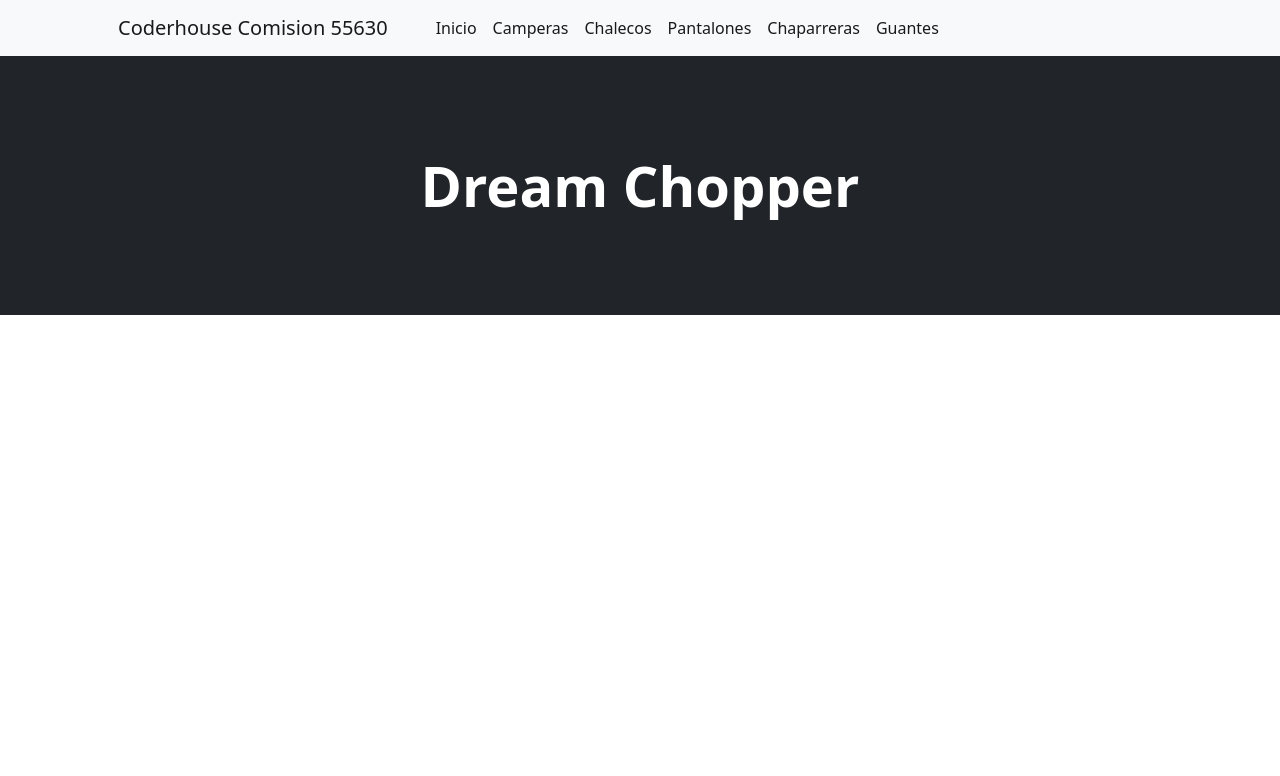
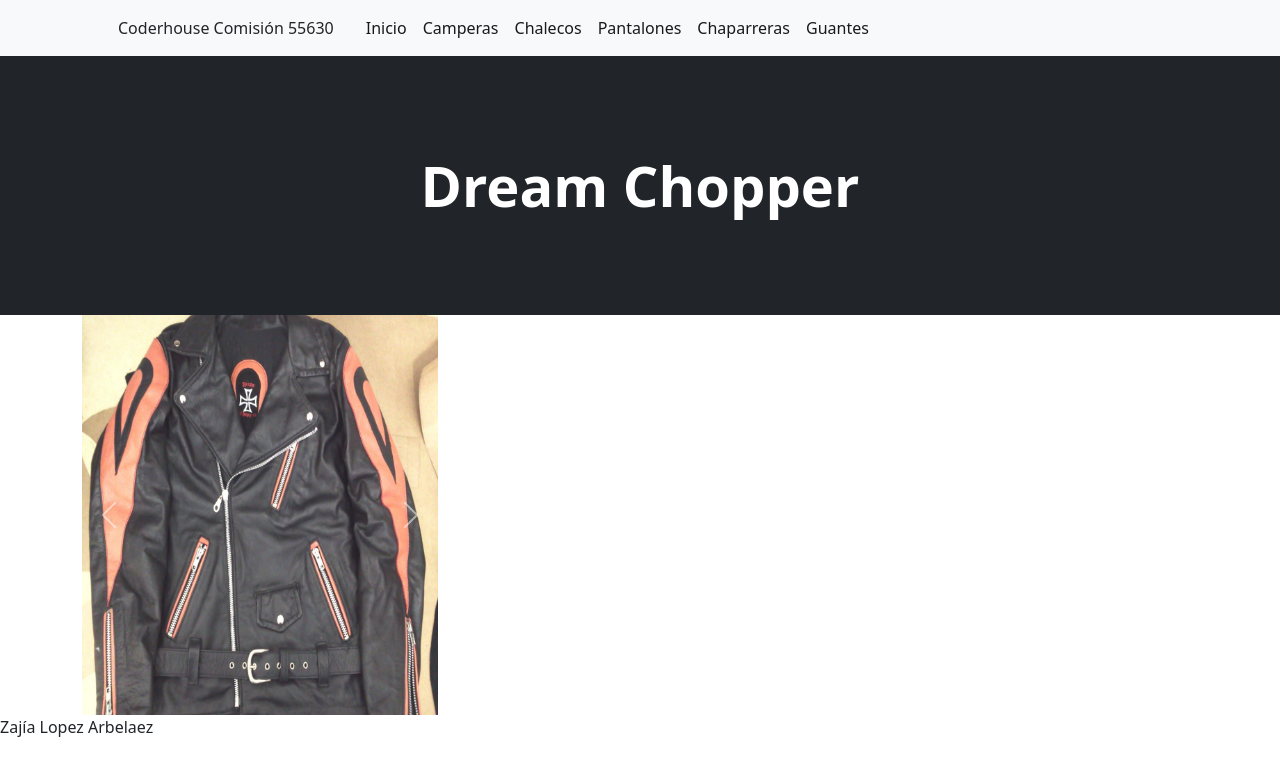
Before and after one commit to Zajia02/Tercera-pre-entrega-Lopez-Arbelaez-Zajia, a Django app: page / in a window 1280 px wide. Shown: the top 776 px of the page. Run offline with Django 4.2, Linux system fonts and the light colour scheme; some libraries are stand-ins or nearby versions.

Commit message:
Nuevos cambios

```diff
--- a/inicio/templates/inicio/base.html
+++ b/inicio/templates/inicio/base.html
@@ -25,7 +25,8 @@
         <!-- Navigation-->
         <nav class="navbar navbar-expand-lg navbar-light bg-light">
             <div class="container px-4 px-lg-5">
-                <a class="navbar-brand" href="#!">Coderhouse Comision 55630</a>
+                <!--a class="navbar-brand" href="#!">Coderhouse Comision 55630</a-->
+     Coderhouse Comisión 55630
                 <button class="navbar-toggler" type="button" data-bs-toggle="collapse" data-bs-target="#navbarSupportedContent" aria-controls="navbarSupportedContent" aria-expanded="false" aria-label="Toggle navigation"><span class="navbar-toggler-icon"></span></button>
                 <div class="collapse navbar-collapse" id="navbarSupportedContent">
                     <ul class="navbar-nav me-auto mb-2 mb-lg-0 ms-lg-4">
--- a/inicio/templates/inicio/home.html
+++ /dev/null
@@ -1,6 +0,0 @@
-{% extends 'inicio/base.html' %}
-{% load static %}
-
-{% block contenido %}
-
-{% endblock contenido %}
--- a/inicio/templates/inicio/inicio.html
+++ b/inicio/templates/inicio/inicio.html
@@ -4,22 +4,26 @@
 
 {% block contenido %}
 
+<div class="container">
+  <div class="row">
+      <div class="col-12 col-md-6 col-lg-4">
+          <!-- Aquí puedes colocar tu carrusel -->
           <div id="carouselExampleControls" class="carousel slide" data-bs-ride="carousel">
             <div class="carousel-inner">
               <div class="carousel-item active">
-        <img src="{% static 'inicio/assets/img/IMG_8891.JPG' %}" class="d-block w-100" alt="Imagen de Ejemplo" style="width: 100px; height: 600px;">
+                <img src="{% static 'inicio/assets/img/IMG_8891.JPG' %}" class="d-block w-100" alt="Imagen de Ejemplo" style="width: 300px; height: 400px;">
               </div>
               <div class="carousel-item">
-        <img src="{% static 'inicio/assets/img/IMG_8892.jpg' %}"class="d-block w-100" alt="Imagen de Ejemplo" style="width: 100px; height: 600px;">
+                <img src="{% static 'inicio/assets/img/IMG_8892.jpg' %}"class="d-block w-100" alt="Imagen de Ejemplo" style="width: 300px; height: 400px;">
               </div>
               <div class="carousel-item">
-        <img src="{% static 'inicio/assets/img/IMG_8893.JPG' %}" class="d-block w-100" alt="Imagen de Ejemplo" style="width: 100px; height: 600px;">
+                <img src="{% static 'inicio/assets/img/IMG_8893.JPG' %}" class="d-block w-100" alt="Imagen de Ejemplo" style="width: 300px; height: 400px;">
               </div>
               <div class="carousel-item">
-        <img src="{% static 'inicio/assets/img/IMG_8894.jpg' %}" class="d-block w-100" alt="Imagen de Ejemplo" style="width: 100px; height: 600px;">
+                <img src="{% static 'inicio/assets/img/IMG_8894.jpg' %}" class="d-block w-100" alt="Imagen de Ejemplo" style="width: 300px; height: 400px;">
               </div>
               <div class="carousel-item">
-        <img src="{% static 'inicio/assets/img/IMG_8896.JPG' %}" class="d-block w-100" alt="Imagen de Ejemplo" style="width: 100px; height: 600px;">
+                <img src="{% static 'inicio/assets/img/IMG_8896.JPG' %}" class="d-block w-100" alt="Imagen de Ejemplo" style="width: 300px; height: 400px;">
               </div>
             </div>
             <button class="carousel-control-prev" type="button" data-bs-target="#carouselExampleControls" data-bs-slide="prev">
@@ -31,5 +35,11 @@
               <span class="visually-hidden">Siguiente</span>
             </button>
           </div>
+              <!-- Contenido del carrusel -->
+          </div>
+      </div>
+  </div>
+</div>
 
+Zajía Lopez Arbelaez
 {% endblock contenido %}
--- a/inicio/urls.py
+++ b/inicio/urls.py
@@ -4,8 +4,7 @@ from .forms import *
 
 
 urlpatterns = [
-    path('', home, name="home" ),
-    path('inicio/', inicio, name="inicio" ),
+    path('', inicio, name="inicio" ),
     path('campera/', campera, name="campera" ),
     path('chaleco/', chaleco, name="chaleco" ),
     path('pantalon/', pantalon, name="pantalon" ),
```
Lines whose indentation alone changed are shown as unchanged.
